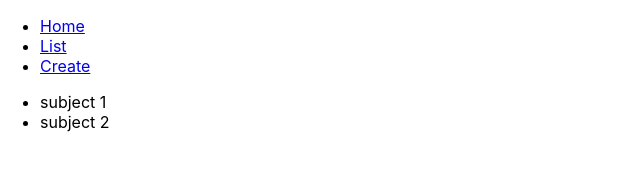
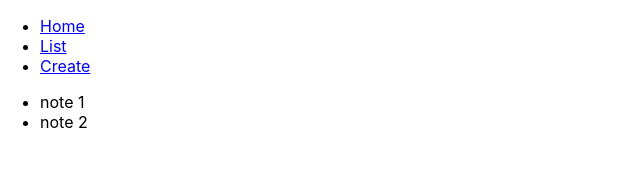
Before and after one commit to ShepherdBook/notes-app, a React (Create React App) app: page /notes in a window 1280 px wide. Shown: the top 182 px of the page, without its empty margins (0-640 px from the left). Built offline with nearby package versions, Linux system fonts and the light colour scheme.

Commit message:
Simplify Note properties
- Remove "subject"
- Rename "body" => value
- Update id type int => string

```diff
--- a/src/App.js
+++ b/src/App.js
@@ -7,14 +7,12 @@ function App() {
 
   const notes = [
     {
-      id: 1,
-      subject: 'subject 1',
-      body: 'body 1',
+      id: 'a',
+      value: 'note 1',
      },
      {
-       id: 2,
-       subject: 'subject 2',
-       body: 'body 2',
+       id: 'b',
+       value: 'note 2',
      }
   ]
 
--- a/src/NoteList.js
+++ b/src/NoteList.js
@@ -8,7 +8,7 @@ function NoteList(props) {
         <ul>
             {notes.map(note => (
                 <li key={note.id}>
-                    {note.subject}
+                    {note.value}
                 </li>
             ))}
         </ul>
```
